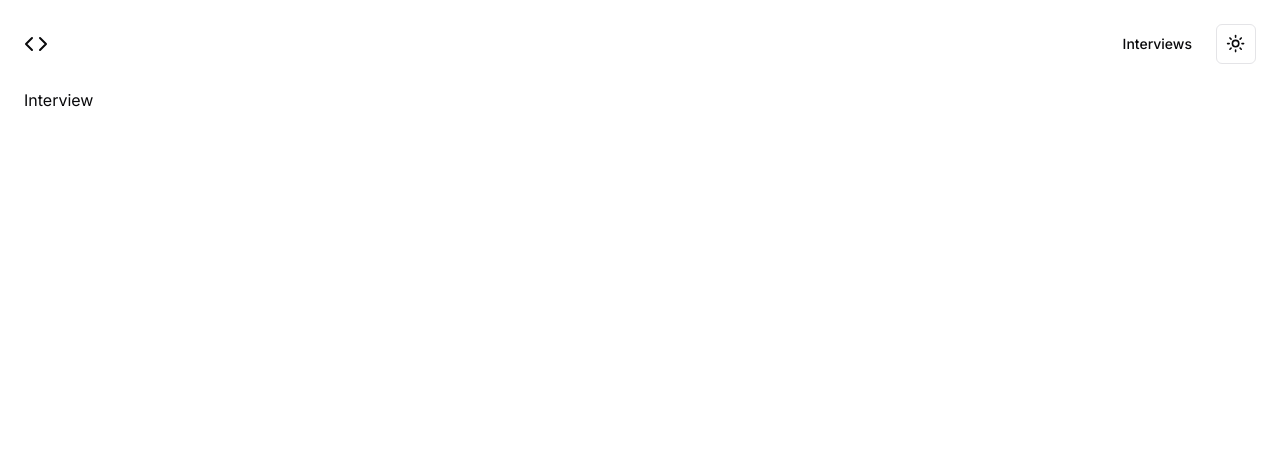
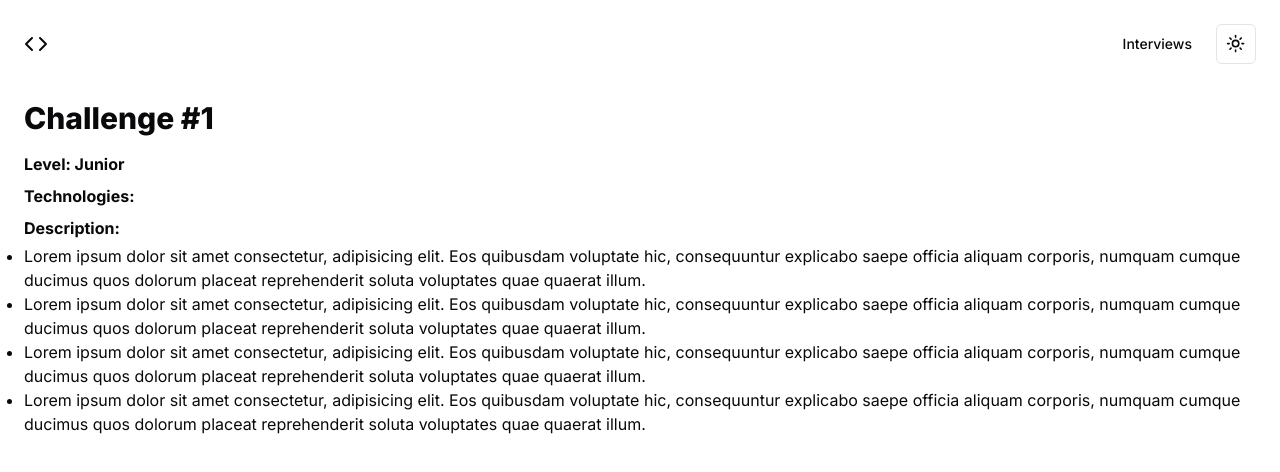
Before and after one commit to cristiand395/codinginterviews, a Next.js app: page /1 in a window 1280 px wide. Shown: the top 472 px of the page. Built offline with nearby package versions, Linux system fonts and the light colour scheme.

Commit message:
challenge page created

```diff
--- a/src/app/[id]/page.tsx
+++ b/src/app/[id]/page.tsx
@@ -1,7 +1,16 @@
-export default function Page() {
+export default function Page({ params: { id } }: { params: { id: string } }) {
   return (
-    <h1>
-      Interview
-    </h1>
+    <section>
+      <h1 className="text-3xl font-extrabold py-3">Challenge #{id}</h1>
+      <p className="text-md font-bold py-1">Level: Junior</p>
+      <p className="text-md font-bold py-1">Technologies: </p>
+      <p className="text-md font-bold py-1">Description: </p>
+      <ul className="list-disc">
+        <li>Lorem ipsum dolor sit amet consectetur, adipisicing elit. Eos quibusdam voluptate hic, consequuntur explicabo saepe officia aliquam corporis, numquam cumque ducimus quos dolorum placeat reprehenderit soluta voluptates quae quaerat illum.</li>
+        <li>Lorem ipsum dolor sit amet consectetur, adipisicing elit. Eos quibusdam voluptate hic, consequuntur explicabo saepe officia aliquam corporis, numquam cumque ducimus quos dolorum placeat reprehenderit soluta voluptates quae quaerat illum.</li>
+        <li>Lorem ipsum dolor sit amet consectetur, adipisicing elit. Eos quibusdam voluptate hic, consequuntur explicabo saepe officia aliquam corporis, numquam cumque ducimus quos dolorum placeat reprehenderit soluta voluptates quae quaerat illum.</li>
+        <li>Lorem ipsum dolor sit amet consectetur, adipisicing elit. Eos quibusdam voluptate hic, consequuntur explicabo saepe officia aliquam corporis, numquam cumque ducimus quos dolorum placeat reprehenderit soluta voluptates quae quaerat illum.</li>
+      </ul>
+    </section>
   )
 }
--- a/tsconfig.json
+++ b/tsconfig.json
@@ -31,7 +31,8 @@
     "next-env.d.ts",
     "**/*.ts",
     "**/*.tsx",
-    ".next/types/**/*.ts"
+    ".next/types/**/*.ts",
+    ".next/types/app/[id]/page.tsx"
   ],
   "exclude": [
     "node_modules"
```
Also changed, not shown: 1 other file (tests, documents, lock files or other folders).
